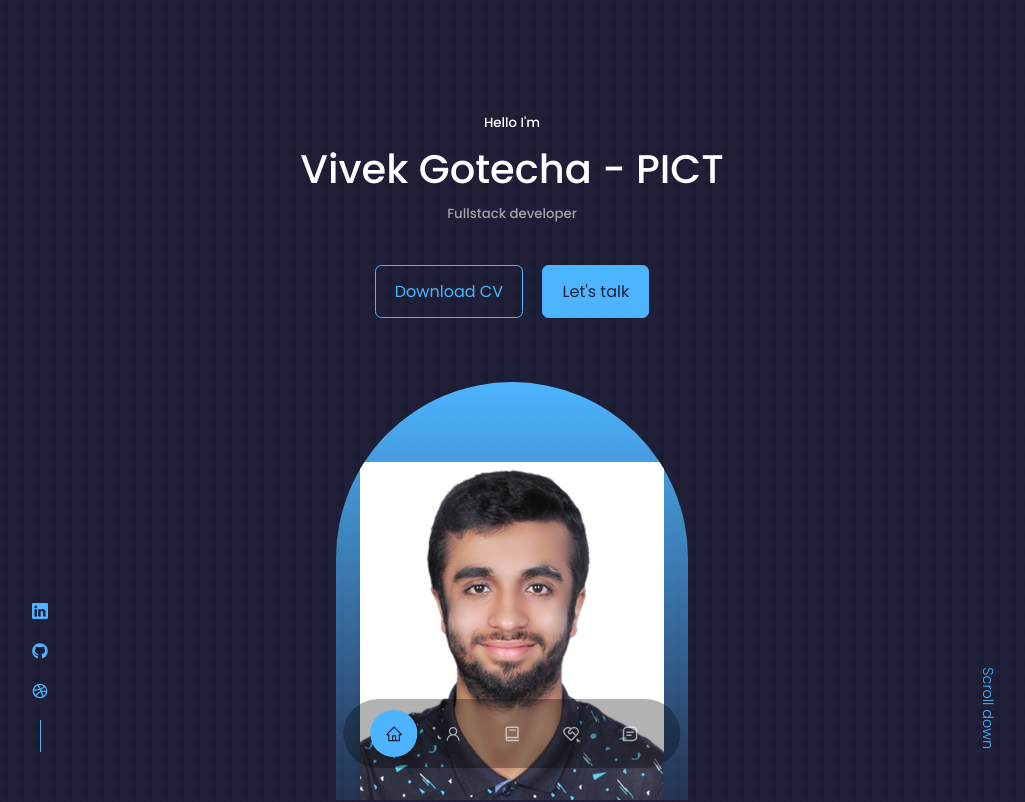
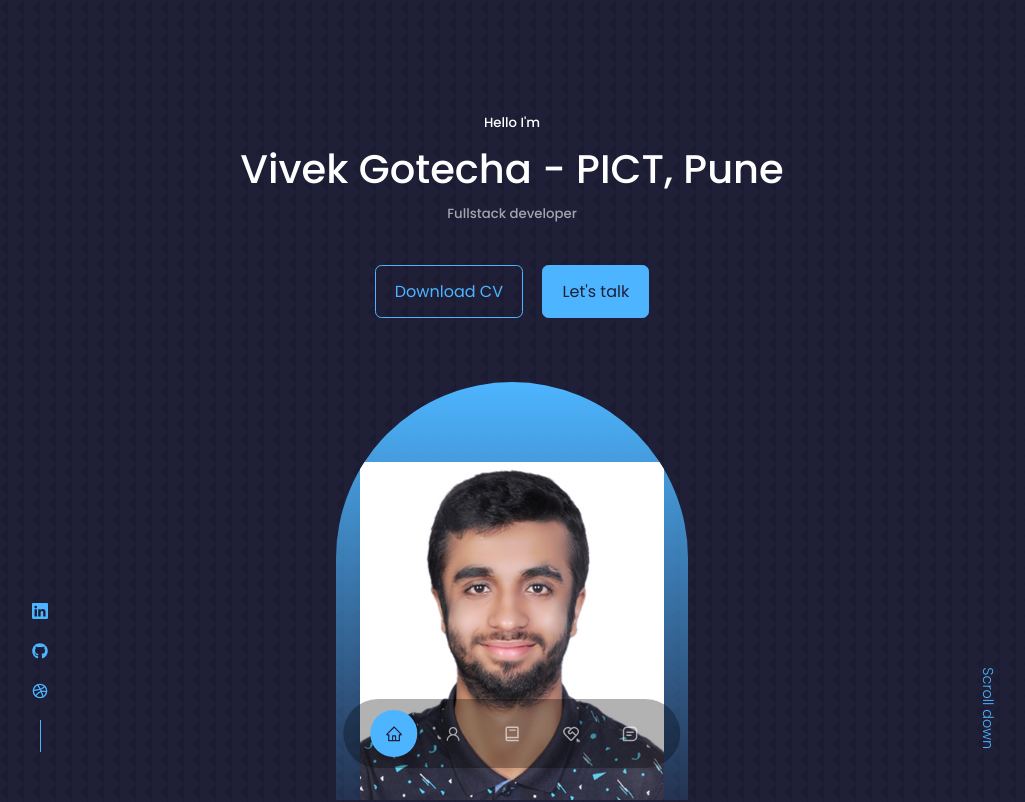
Before and after one commit to vrgotecha/Portfolio-Website, a React (Create React App) app: page / in a window 1280 px wide. Shown: the top 802 px of the page, without its empty margins (128-1153 px from the left). Built offline with nearby package versions, Linux system fonts and the light colour scheme.

Commit message:
again changed Header.jsx

```diff
--- a/src/components/header/Header.jsx
+++ b/src/components/header/Header.jsx
@@ -9,7 +9,7 @@ const Header = () => {
     <header>
       <div className="container header__container">
         <h5>Hello I'm</h5>
-        <h1>Vivek Gotecha - PICT</h1>
+        <h1>Vivek Gotecha - PICT, Pune</h1>
         <h5 className="text-light">Fullstack developer</h5>
         <CTA />
         <HeaderSocials />
```
